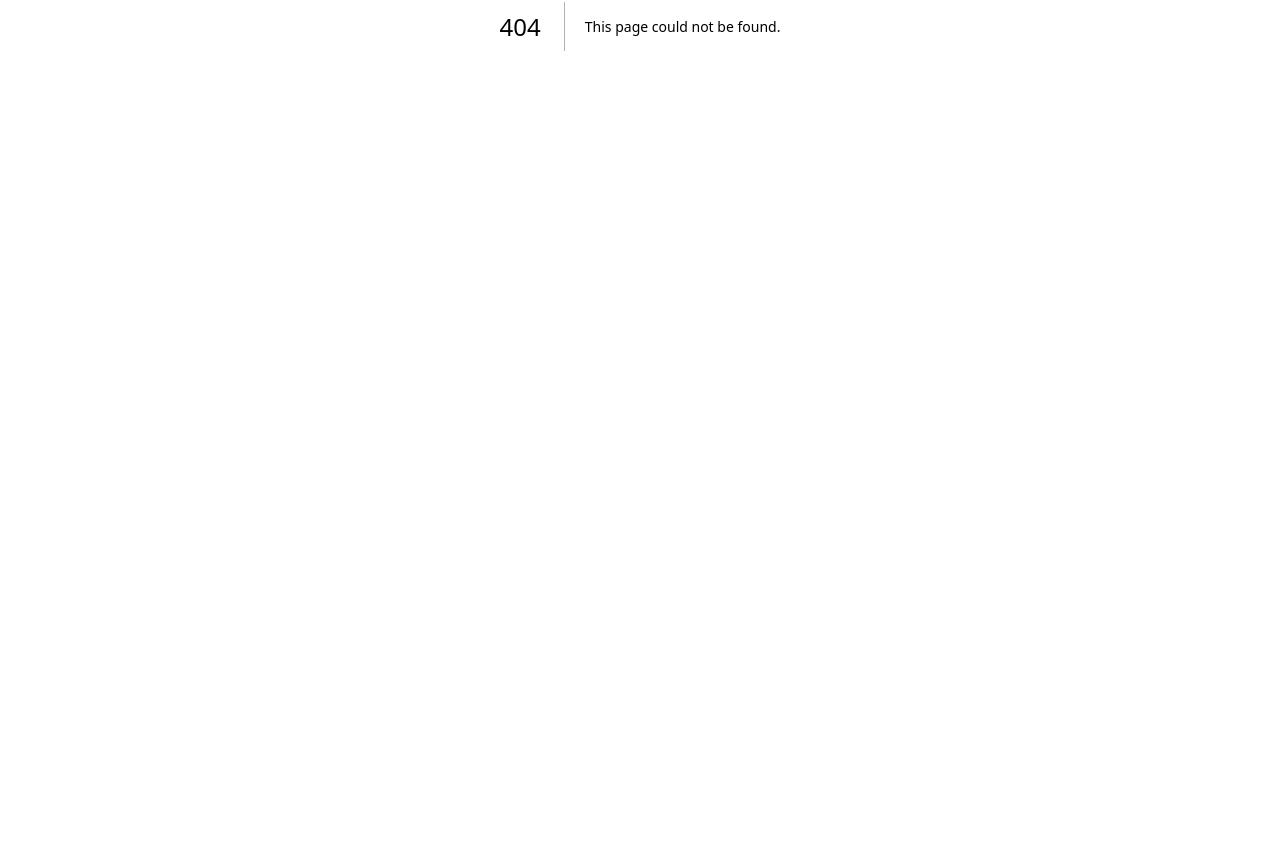
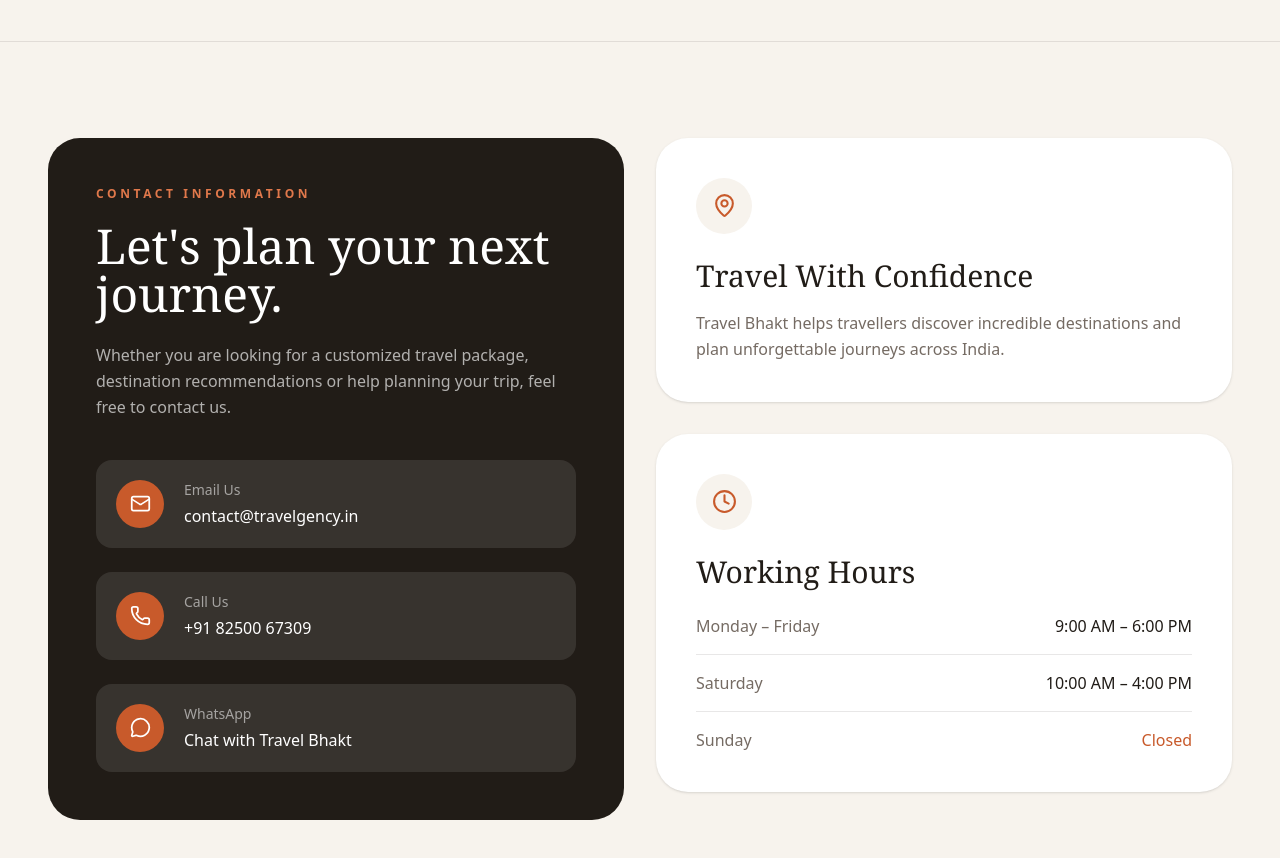
Before and after one commit to nutblaster07/travelbhakt, a Next.js app: page /contact in a window 1280 px wide. Before the commit this address had no page. Shown: the part 374-1232 px from the top of the page. Before the commit the page ends 800 px from the top, so only its background shows below. Built offline with nearby package versions, Linux system fonts and the light colour scheme.

Commit message:
Add contact page

```diff
--- /dev/null
+++ b/app/contact/page.tsx
@@ -0,0 +1,191 @@
+import {
+  Mail,
+  Phone,
+  MapPin,
+  Clock,
+  MessageCircle,
+} from "lucide-react";
+
+export const metadata = {
+  title: "Contact Us",
+  description:
+    "Get in touch with Travel Bhakt for travel packages, destination information and personalized travel planning.",
+};
+
+export default function ContactPage() {
+  return (
+    <main className="min-h-screen bg-[#f7f3ed]">
+
+      {/* HERO */}
+      <section className="border-b border-[#211c17]/10 px-6 py-20 lg:px-12 lg:py-28">
+        <div className="mx-auto max-w-[1200px] text-center">
+
+          <p className="text-xs font-bold uppercase tracking-[0.3em] text-[#c85a2b]">
+            Get In Touch
+          </p>
+
+          <h1 className="mt-5 font-serif text-5xl text-[#211c17] sm:text-6xl lg:text-7xl">
+            Contact Travel Bhakt
+          </h1>
+
+          <p className="mx-auto mt-6 max-w-2xl text-lg leading-relaxed text-[#756b63]">
+            Have questions about a destination or planning your next journey?
+            Our team is here to help you plan a memorable travel experience.
+          </p>
+
+        </div>
+      </section>
+
+      {/* CONTACT CONTENT */}
+      <section className="px-6 py-16 lg:px-12 lg:py-24">
+        <div className="mx-auto grid max-w-[1200px] gap-8 lg:grid-cols-2">
+
+          {/* CONTACT DETAILS */}
+          <div className="rounded-[32px] bg-[#211c17] p-8 text-white sm:p-12">
+
+            <p className="text-xs font-bold uppercase tracking-[0.3em] text-[#e0784b]">
+              Contact Information
+            </p>
+
+            <h2 className="mt-5 font-serif text-4xl sm:text-5xl">
+              Let's plan your next journey.
+            </h2>
+
+            <p className="mt-6 max-w-xl leading-relaxed text-white/65">
+              Whether you are looking for a customized travel package,
+              destination recommendations or help planning your trip, feel
+              free to contact us.
+            </p>
+
+            <div className="mt-10 space-y-6">
+
+              {/* EMAIL */}
+              <a
+                href="mailto:contact@travelgency.in"
+                className="flex items-center gap-5 rounded-2xl bg-white/10 p-5 transition hover:bg-white/15"
+              >
+                <div className="flex h-12 w-12 items-center justify-center rounded-full bg-[#c85a2b]">
+                  <Mail size={21} />
+                </div>
+
+                <div>
+                  <p className="text-sm text-white/55">
+                    Email Us
+                  </p>
+
+                  <p className="mt-1 font-medium">
+                    contact@travelgency.in
+                  </p>
+                </div>
+              </a>
+
+              {/* PHONE */}
+              <a
+                href="tel:+918250067309"
+                className="flex items-center gap-5 rounded-2xl bg-white/10 p-5 transition hover:bg-white/15"
+              >
+                <div className="flex h-12 w-12 items-center justify-center rounded-full bg-[#c85a2b]">
+                  <Phone size={21} />
+                </div>
+
+                <div>
+                  <p className="text-sm text-white/55">
+                    Call Us
+                  </p>
+
+                  <p className="mt-1 font-medium">
+                    +91 82500 67309
+                  </p>
+                </div>
+              </a>
+
+              {/* WHATSAPP */}
+              <a
+                href="https://wa.me/918250067309"
+                target="_blank"
+                rel="noopener noreferrer"
+                className="flex items-center gap-5 rounded-2xl bg-white/10 p-5 transition hover:bg-white/15"
+              >
+                <div className="flex h-12 w-12 items-center justify-center rounded-full bg-[#c85a2b]">
+                  <MessageCircle size={21} />
+                </div>
+
+                <div>
+                  <p className="text-sm text-white/55">
+                    WhatsApp
+                  </p>
+
+                  <p className="mt-1 font-medium">
+                    Chat with Travel Bhakt
+                  </p>
+                </div>
+              </a>
+
+            </div>
+          </div>
+
+          {/* OFFICE / HOURS */}
+          <div className="flex flex-col gap-8">
+
+            <div className="rounded-[32px] bg-white p-8 shadow-sm sm:p-10">
+
+              <div className="flex h-14 w-14 items-center justify-center rounded-full bg-[#f7f3ed] text-[#c85a2b]">
+                <MapPin size={25} />
+              </div>
+
+              <h2 className="mt-6 font-serif text-3xl text-[#211c17]">
+                Travel With Confidence
+              </h2>
+
+              <p className="mt-4 leading-relaxed text-[#756b63]">
+                Travel Bhakt helps travellers discover incredible destinations
+                and plan unforgettable journeys across India.
+              </p>
+
+            </div>
+
+            <div className="rounded-[32px] bg-white p-8 shadow-sm sm:p-10">
+
+              <div className="flex h-14 w-14 items-center justify-center rounded-full bg-[#f7f3ed] text-[#c85a2b]">
+                <Clock size={25} />
+              </div>
+
+              <h2 className="mt-6 font-serif text-3xl text-[#211c17]">
+                Working Hours
+              </h2>
+
+              <div className="mt-6 space-y-4 text-[#756b63]">
+
+                <div className="flex justify-between border-b border-[#211c17]/10 pb-4">
+                  <span>Monday – Friday</span>
+                  <span className="font-medium text-[#211c17]">
+                    9:00 AM – 6:00 PM
+                  </span>
+                </div>
+
+                <div className="flex justify-between border-b border-[#211c17]/10 pb-4">
+                  <span>Saturday</span>
+                  <span className="font-medium text-[#211c17]">
+                    10:00 AM – 4:00 PM
+                  </span>
+                </div>
+
+                <div className="flex justify-between">
+                  <span>Sunday</span>
+                  <span className="font-medium text-[#c85a2b]">
+                    Closed
+                  </span>
+                </div>
+
+              </div>
+
+            </div>
+
+          </div>
+
+        </div>
+      </section>
+
+    </main>
+  );
+}
```
